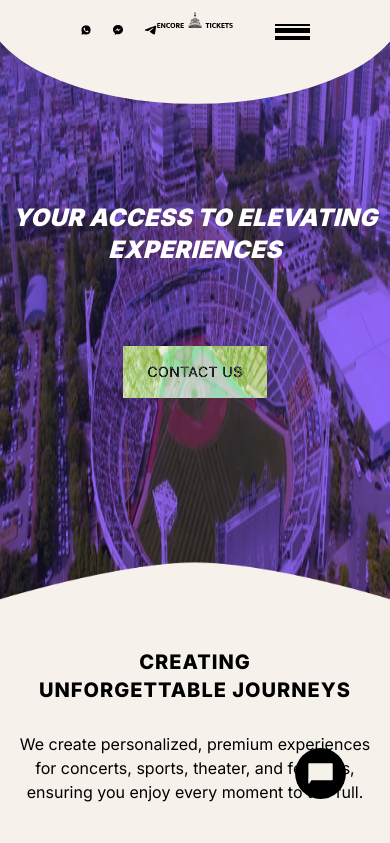
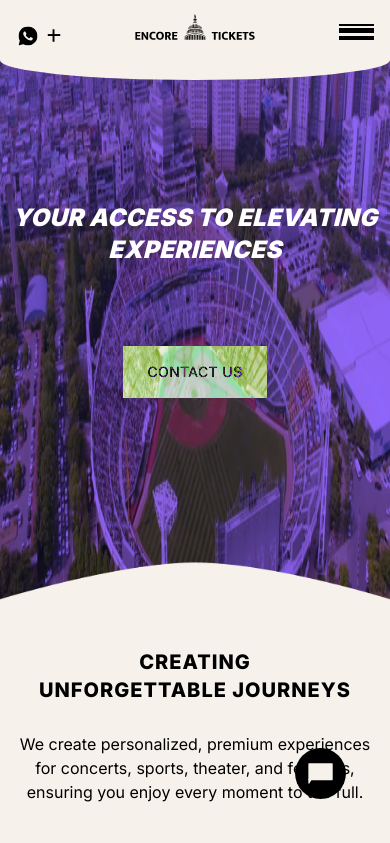
Before and after one commit to acompanythatsellseverything/encore-tickets, a Next.js app: page / in a window 390 px wide. Shown: the top 843 px of the page. Built offline with nearby package versions, Linux system fonts and the light colour scheme.

Commit message:
feat: mobile version header

```diff
--- a/src/components/Header.tsx
+++ b/src/components/Header.tsx
@@ -4,14 +4,16 @@ import Link from "next/link";
 import Image from "next/image";
 import {X} from "lucide-react";
 import {navLinks} from "@/data/navLinks";
+import useWindowInnerWidth from '@/hooks/useWindowInnerWidth';
 
 const Header = () => {
     const [isScrolled, setIsScrolled] = useState(false);
     const [isModalOpen, setIsModalOpen] = useState(false);
-
+    const [isDropdownOpen, setIsDropdownOpen] = useState(false);
+    const innerWidth = useWindowInnerWidth();
     useEffect(() => {
         const handleScroll = () => {
-            if (window.scrollY > 50) {
+            if (window.scrollY > 50 && window.innerWidth >= 768) {
                 setIsScrolled(true);
             } else {
                 setIsScrolled(false);
@@ -33,11 +35,26 @@ const Header = () => {
     return (
         <>
             <header
-                className={`fixed top-0 left-0 w-full bg-beige bg-cover bg-center flex items-start z-50 transition-all duration-300 ${isScrolled ? 'h-28' : 'h-32'}`}
-                style={{ clipPath: `ellipse(54% ${isScrolled ? '80px' : '100px'} at 50% 3%)` }}>
-                <div className='h-full px-20 w-full'>
+                className={`fixed top-0 left-0 w-full bg-beige bg-cover bg-center flex items-start z-40 transition-all duration-300 min-h-20 ${isScrolled ? 'md:h-28' : 'md:h-32'}`}
+                style={{
+                    clipPath: innerWidth >= 768 ?
+                    `ellipse(54% ${isScrolled ? '80px' : '100px'} at 50% 3%)`
+                    : `none`,
+
+                    borderRadius: innerWidth <= 768 ?
+                    `0 0 100% 100% / 0 0 40px 40px`
+                    : 'none'
+                }}>
+                <div className='h-full px-4 md:px-20 w-full'>
                     <div className='flex items-start justify-between h-full'>
-                        <nav className={`flex gap-5 flex-1 ${isScrolled ? 'mt-4' : 'mt-6'}`}>
+                        <nav className={`flex gap-0.5 md:gap-5 flex-1 ${isScrolled ? 'mt-4' : 'mt-6'}`}>
+                            {isDropdownOpen
+                                ?
+                                <>
+                                    <div className='flex flex-col gap-2 px-1 pb-2 absolute z-50 bg-beige'>
+                                        <div onClick={() => setIsDropdownOpen(false)}>
+                                            <Image src={'/img/icons/minus.svg'} width={24} height={24} alt={''}/>
+                                        </div>
                                         <Link href={'#'}>
                                             <Image src={'/img/icons/whatsapp.svg'} width={24} height={24} alt={'Whatsapp'} />
                                         </Link>
@@ -45,8 +62,27 @@ const Header = () => {
                                             <Image src={'/img/icons/messenger.svg'} width={24} height={24} alt={'Messenger'} />
                                         </Link>
                                         <Link href={'#'}>
-                                <Image src={'/img/icons/telegram.svg'} width={24} height={24} alt={'Telegram'} />
+                                            <Image src={'/img/icons/telegram.svg'} width={24} height={24} alt={'Telegram'}/>
                                         </Link>
+
+                                    </div>
+                                </>
+                                :
+                                <>
+                                    <Link href={'#'}>
+                                        <Image src={'/img/icons/whatsapp.svg'} width={24} height={24} alt={'Whatsapp'} />
+                                    </Link>
+                                    <Link href={'#'} className={'hidden md:inline-block'}>
+                                        <Image src={'/img/icons/messenger.svg'} width={24} height={24} alt={'Messenger'} />
+                                    </Link>
+                                    <Link href={'#'} className={'hidden md:inline-block'}>
+                                        <Image src={'/img/icons/telegram.svg'} width={24} height={24} alt={'Telegram'}/>
+                                    </Link>
+                                    <div onClick={() => setIsDropdownOpen(true)}>
+                                        <Image src={'/img/icons/plus.svg'} width={24} height={24} alt={''}/>
+                                    </div>
+                                </>
+                            }
                         </nav>
                         <Link href={'/'} className='flex-1 flex justify-center'>
                             <Image src={'/img/icons/big-logo.svg'} alt={'Logo'} width={285} height={72} className={`transition-all h-auto duration-300 ${isScrolled ? 'w-64' : 'w-72 mt-2 '}`} />
@@ -67,10 +103,10 @@ const Header = () => {
 
             {/* Modal Menu */}
             {isModalOpen && (
-                <div className="fixed top-0 right-0 w-full h-fit mr-20 mt-2  z-50 flex justify-end">
-                    <div className="bg-black h-full px-20 py-14 max-w-[480px] w-full text-white">
+                <div className="fixed top-0 right-0 w-full h-full px-3 py-2 md:p-0 md:h-fit md:mr-20 md:mt-2  z-50 flex justify-end">
+                    <div className="bg-black h-full px-10 md:px-20 py-14 max-w-[480px] w-full text-white bg-opacity-90 md:bg-opacity-100">
                         <button onClick={toggleModal} className="text-white text-xl mb-4 absolute right-4 top-4"><X/></button>
-                        <nav className="flex flex-col gap-[70px]">
+                        <nav className="flex flex-col gap-[60px] md:gap-[70px]">
                             {navLinks.map((link, i) => (
                                 <Link href={link.link} onClick={toggleModal} className='uppercase text-xl' key={i}>{link.label}</Link>
                             ))}
--- a/src/components/Support.tsx
+++ b/src/components/Support.tsx
@@ -5,7 +5,7 @@ import Link from "next/link";
 const Support = () => {
     return (
         <Link href={'#'}>
-            <Image src={'/img/icons/support.svg'} alt={'Support'} width={60} height={60} className='fixed bottom-10 right-10 z-50'/>
+            <Image src={'/img/icons/support.svg'} alt={'Support'} width={60} height={60} className='fixed bottom-10 right-10 z-40'/>
         </Link>
     );
 };
--- /dev/null
+++ b/src/hooks/useWindowInnerWidth.ts
@@ -0,0 +1,23 @@
+import { useState, useEffect } from 'react';
+
+const useWindowInnerWidth = () => {
+    const [windowWidth, setWindowWidth] = useState(window.innerWidth);
+
+    useEffect(() => {
+        const handleResize = () => {
+            setWindowWidth(window.innerWidth);
+        };
+
+        // Add event listener for window resize
+        window.addEventListener('resize', handleResize);
+
+        // Cleanup event listener on unmount
+        return () => {
+            window.removeEventListener('resize', handleResize);
+        };
+    }, []);
+
+    return windowWidth;
+};
+
+export default useWindowInnerWidth;
```
Also changed, not shown: public/img/icons/minus.svg (added), public/img/icons/plus.svg (added). Lines whose indentation alone changed are shown as unchanged.
